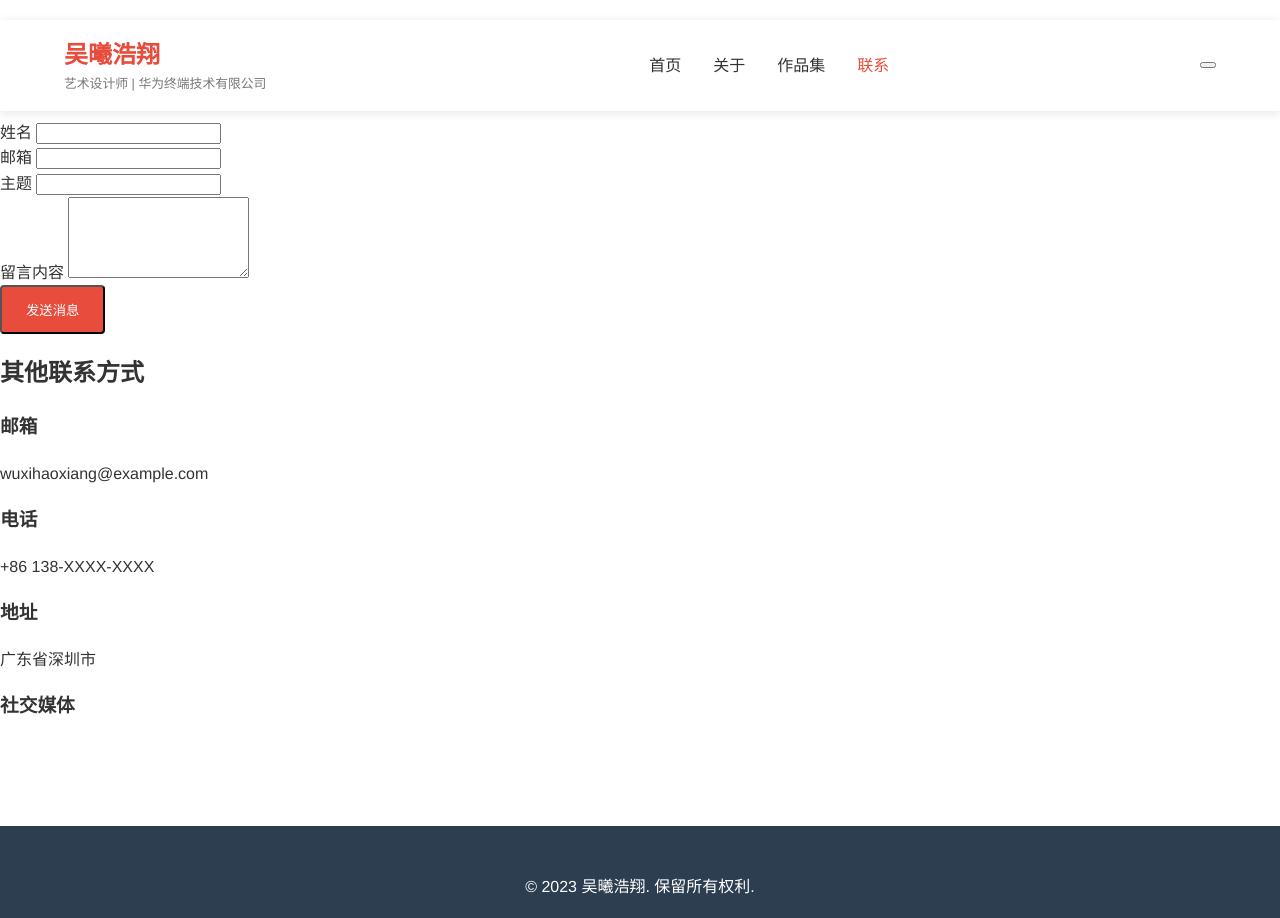
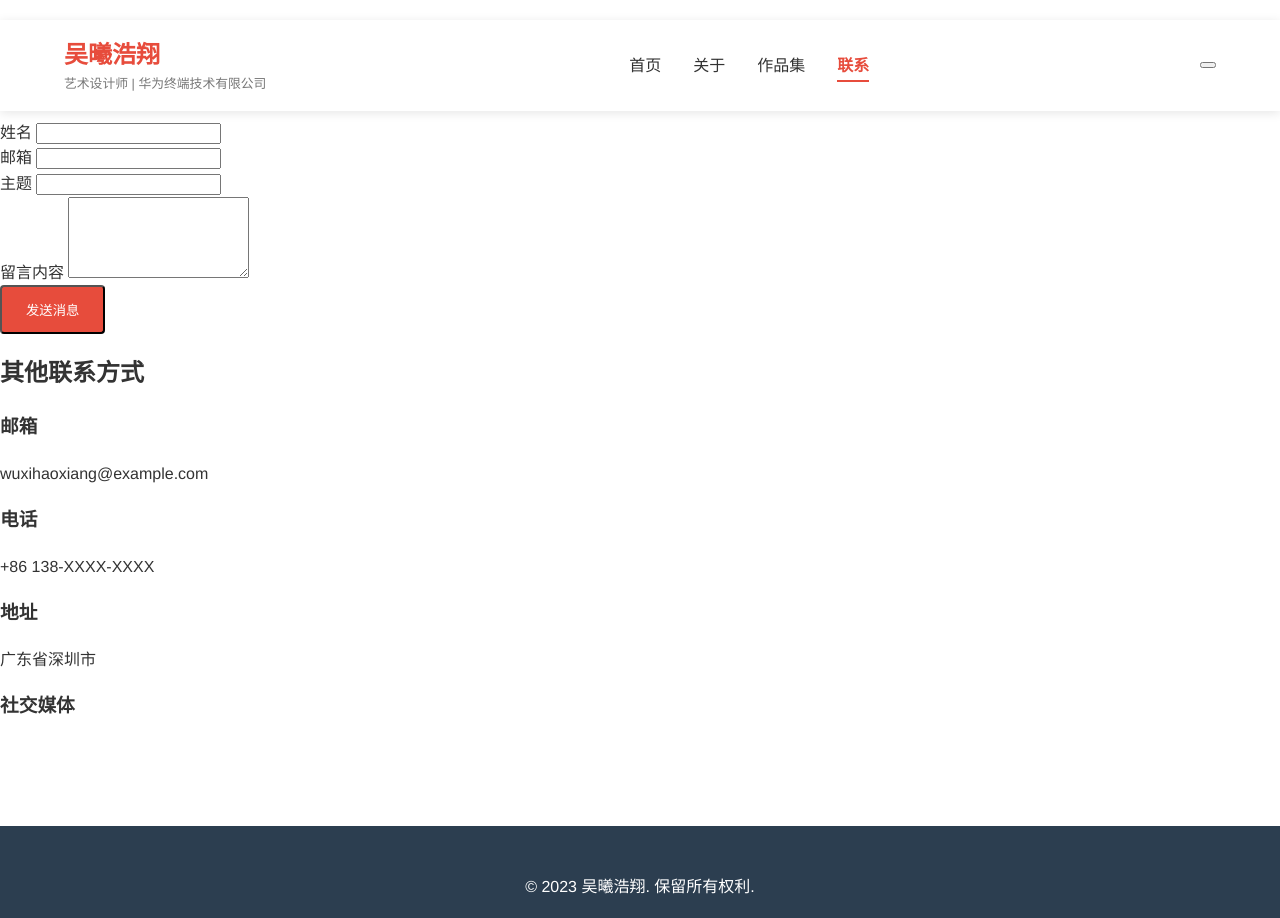
Before and after one commit to huangzhihao778/person-websit, a plain HTML site: page contact.html in a window 1280 px wide. Drawn offline with Linux system fonts and the light colour scheme.

Commit message:
Update style.css

```diff
--- a/css/style.css
+++ b/css/style.css
@@ -219,3 +219,75 @@ footer {
     margin: 0 0.5rem;
     font-size: 1.5rem;
 }
+/* 导航菜单样式 */
+nav ul {
+    display: flex;
+    list-style: none;
+    margin: 0;
+    padding: 0;
+}
+
+nav ul li {
+    margin-left: 2rem;
+    position: relative;
+}
+
+nav ul li a {
+    text-decoration: none;
+    color: var(--text-color);
+    font-weight: 500;
+    transition: all 0.3s ease;
+    padding: 0.5rem 0;
+    position: relative;
+}
+
+/* 当前活动页签样式 */
+nav ul li a.active {
+    color: var(--primary-color);
+    font-weight: 600;
+}
+
+/* 页签下划线效果 */
+nav ul li a::after {
+    content: '';
+    position: absolute;
+    width: 0;
+    height: 2px;
+    bottom: 0;
+    left: 0;
+    background-color: var(--primary-color);
+    transition: width 0.3s ease;
+}
+
+nav ul li a:hover::after,
+nav ul li a.active::after {
+    width: 100%;
+}
+
+/* 移动端导航菜单样式 */
+@media (max-width: 768px) {
+    nav ul {
+        flex-direction: column;
+        align-items: center;
+        background-color: white;
+        position: absolute;
+        top: 100%;
+        left: 0;
+        right: 0;
+        padding: 1rem;
+        box-shadow: 0 5px 10px rgba(0,0,0,0.1);
+        display: none;
+    }
+
+    nav ul.show {
+        display: flex;
+    }
+
+    nav ul li {
+        margin: 0.5rem 0;
+    }
+
+    .menu-btn {
+        display: block;
+    }
+}
```
